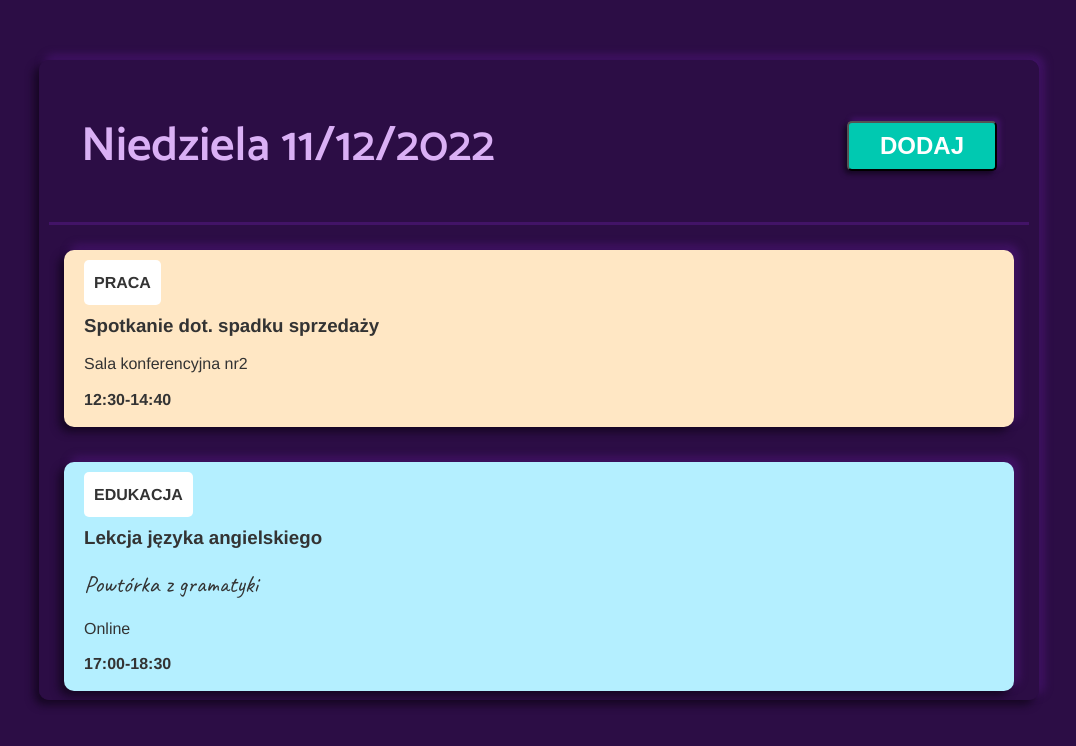
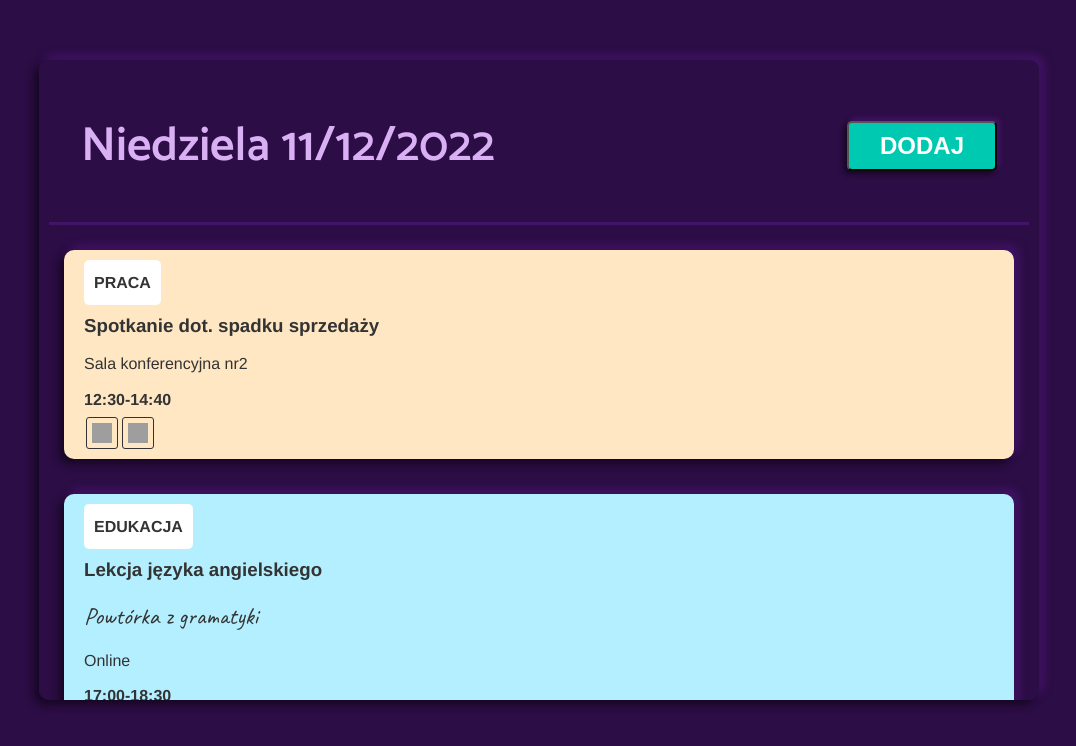
Before and after one commit to MissUsagi/task-list-app, a Vue app: page / in a window 1280 px wide. Shown: the top 746 px of the page, without its empty margins (101-1177 px from the left). Built offline with nearby package versions, Linux system fonts and the light colour scheme; grey boxes are pictures that could not be loaded; a web font is replaced by a local one.

Commit message:
delete task added

```diff
--- a/src/components/tasklist/ListItem.vue
+++ b/src/components/tasklist/ListItem.vue
@@ -1,11 +1,17 @@
 <template>
   <li>
     <base-card :color="category">
+    <div class="task">
       <span>{{ category }}</span>
       <h3>{{ title }}</h3>
       <p v-if="description" class="info">{{ description }}</p>
       <p>{{ location }}</p>
       <p class="time">{{ time }}</p>
+    </div>
+     <div class="buttons">
+      <button @click="editTask" class="btn"><img src="@/assets/edit-text.png" alt="Edit"></button>
+      <button @click="deleteTask" class="btn"><img src="@/assets/x.png" alt="Delete"></button>
+     </div>
     </base-card>
   </li>
 </template>
@@ -14,21 +20,29 @@
 import BaseCard from "../ui/BaseCard.vue";
 export default {
   components: { BaseCard },
-  props: ["category", "title", "description", "location", "time"],
+  props: ["category", "title", "description", "location", "time", "id"],
+  emits: ["delete-task"],
   data() {
     return {
       color: this.category,
+      taskId: this.id,
     };
   },
+  methods: {
+    deleteTask()
+    {
+      this.$emit('delete-task', this.taskId);
+    }
+  }
 };
 </script>
 
 <style scoped>
 div {
   display: flex;
+  flex-direction: column;
   align-items: flex-start;
   justify-content: flex-start;
-  text-align: left;
   line-height: 2.2;
 }
 
@@ -46,6 +60,11 @@
   font-weight: bold;
 }
 
+.task {
+  display: flex;
+  flex-direction: column;
+}
+
 .time {
   font-weight: bold;
 }
@@ -54,4 +73,30 @@
   font-family: "Caveat", cursive;
   font-size: 1.5rem;
 }
+
+.btn{
+  border: 1px solid #333;
+  border-radius: 3px;
+  background-color: rgba(0, 0, 0, 0);
+  padding: 5px;
+  margin: 0 2px;
+  color:white;
+}
+
+.buttons {
+  display: flex;
+  flex-direction: row;
+}
+
+.btn img {
+  display: flex;
+  align-items: center;
+  justify-content: center;
+  width: 20px;
+  height: 20px;
+}
+
+.btn:hover{
+background-color: rgba(255, 255, 255, 0.5);
+}
 </style>
```
